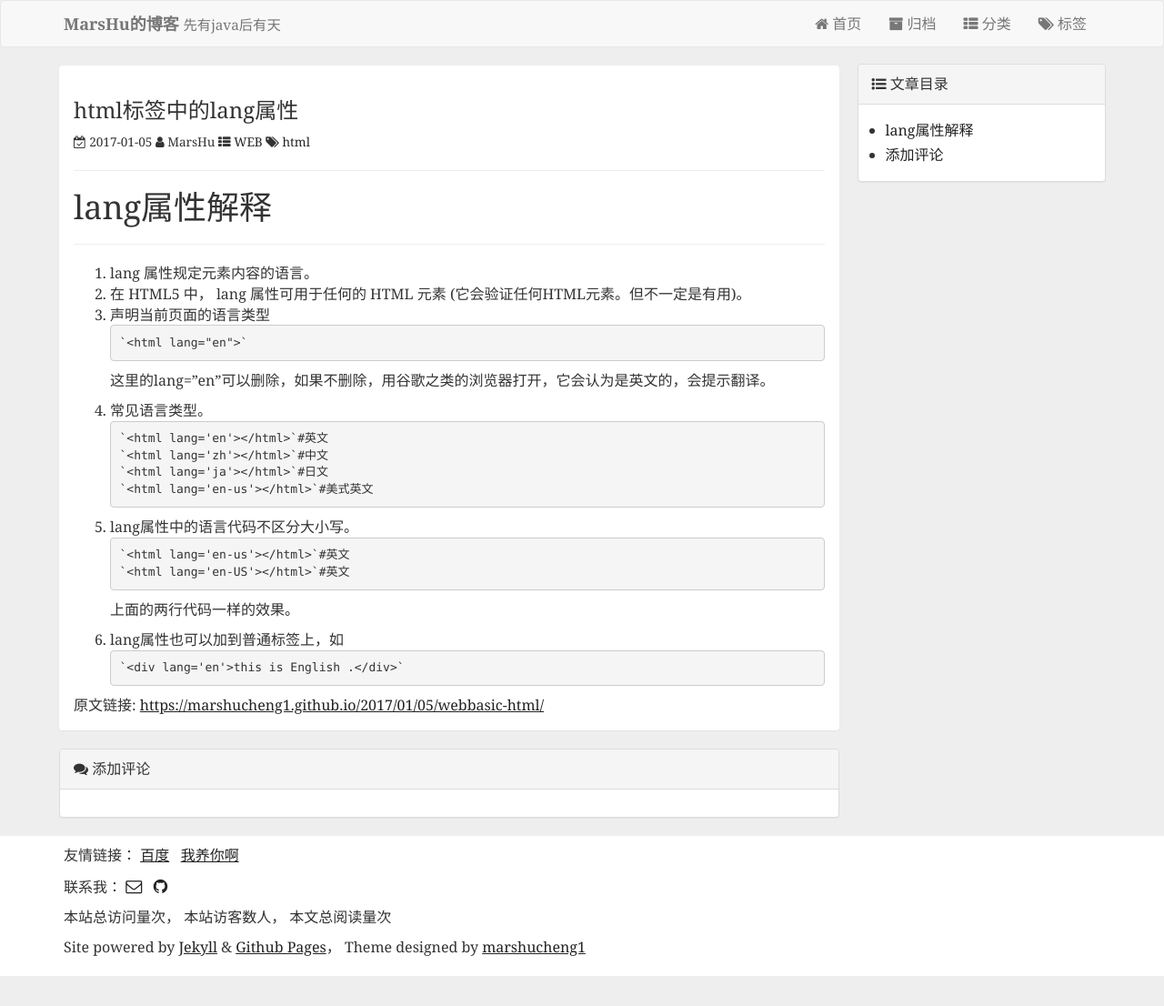
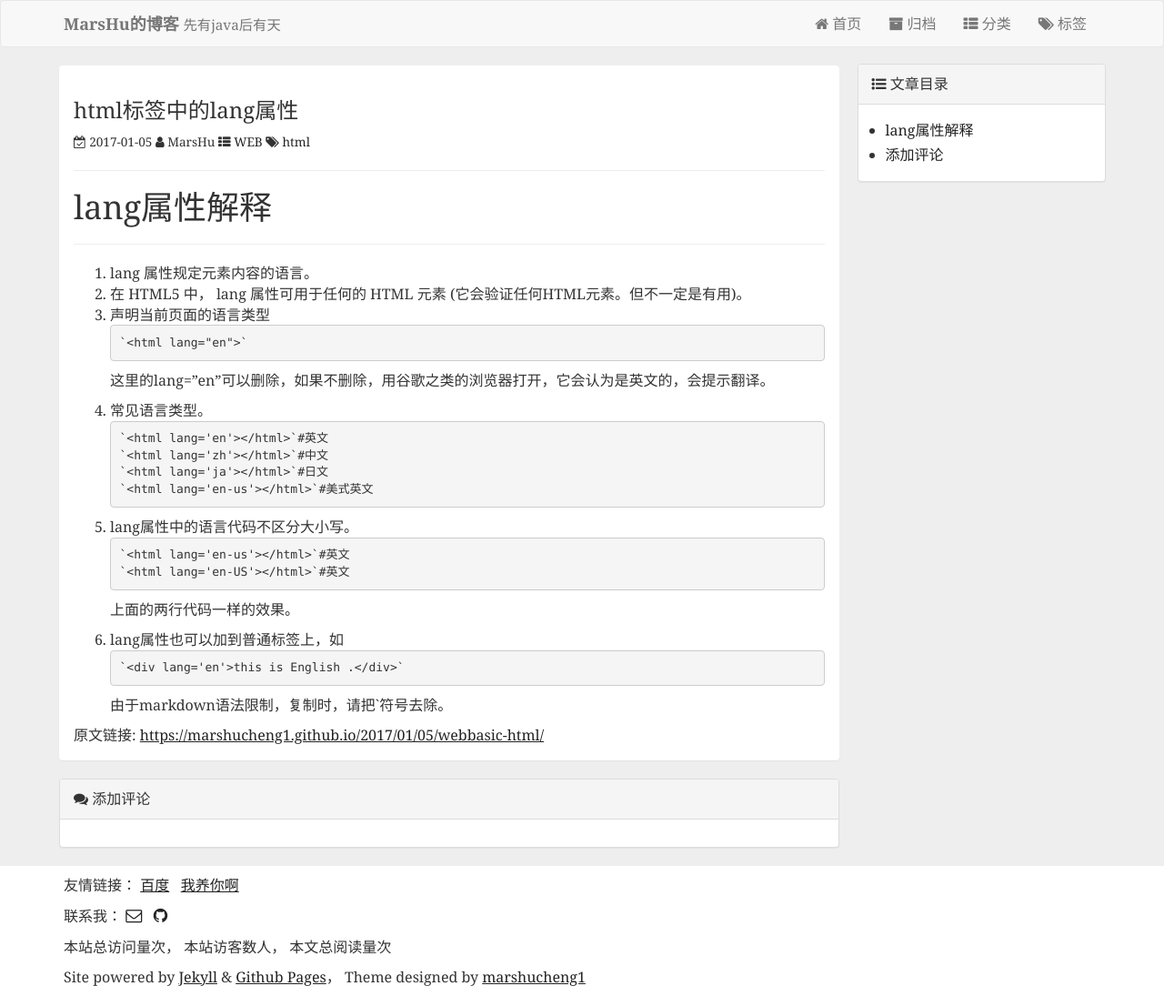
Before and after one commit to marshucheng1/marshucheng1.github.io, a Jekyll site: the page built from _posts/2017-01-05-webbasic-html.md, in a window 1280 px wide. Shown: the whole page at 91% size. Built offline with Jekyll 4.4.1, drawn with Linux system fonts in a browser that asks for light colours; comment, search, counter and statistics services are not loaded; before the commit the page ends 1073 px from its top, so only the background shows below that.

Commit message:
Update _posts/2017-01-05-webbasic-html.md

````diff
--- a/_posts/2017-01-05-webbasic-html.md
+++ b/_posts/2017-01-05-webbasic-html.md
@@ -40,3 +40,4 @@ author: MarsHu
 ```
 `<div lang='en'>this is English .</div>`
 ```
+由于markdown语法限制，复制时，请把`符号去除。
````
